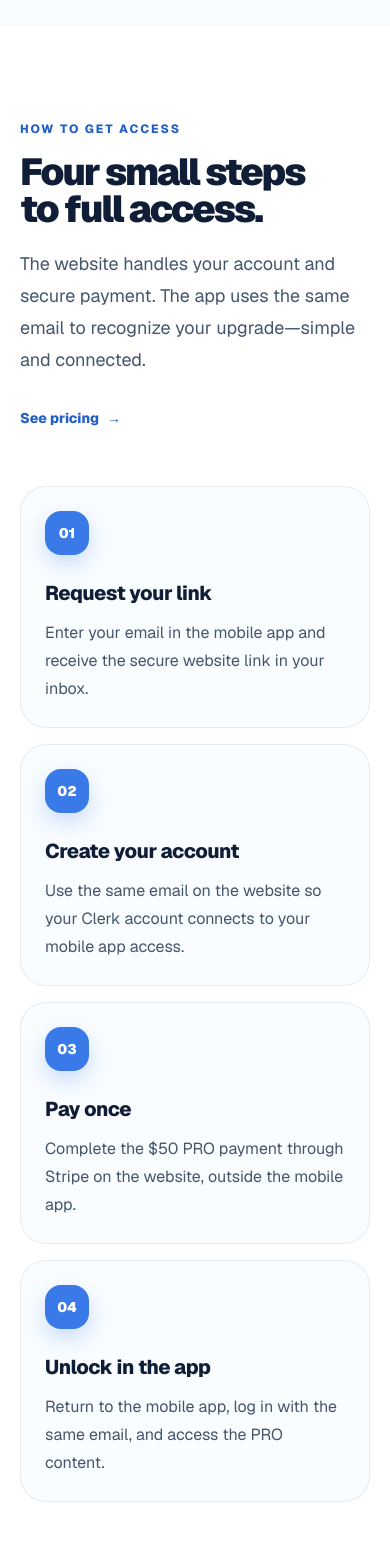
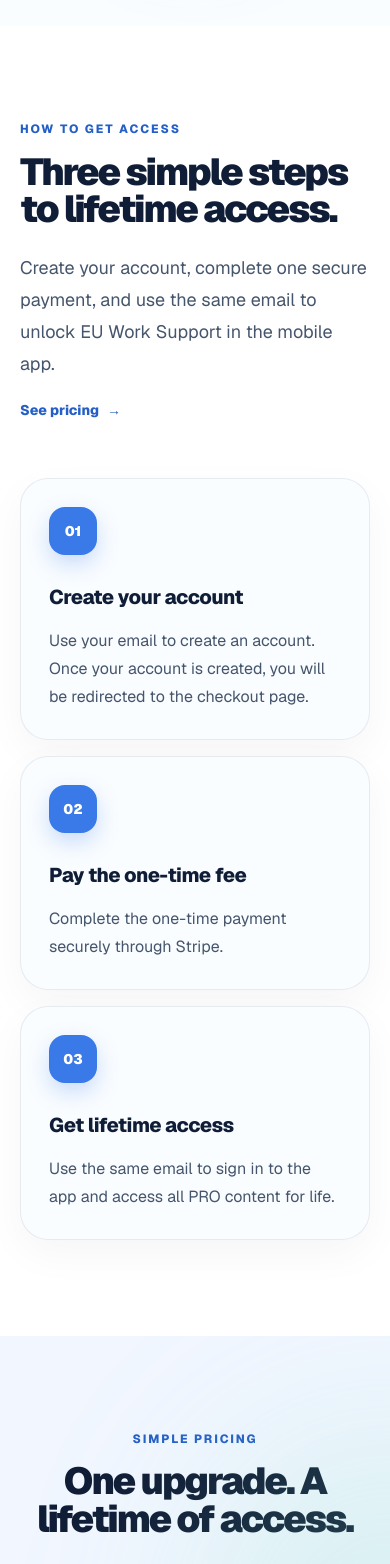
Before and after one commit to pksingh1508/eu_work_support_web, a Next.js app: page / in a window 390 px wide. Shown: the part 1300-2864 px from the top of the page. Built offline with nearby package versions, Linux system fonts and the light colour scheme.

Commit message:
update access workflow to three lifetime steps
- Revise workflow copy for account creation, one-time payment, and lifetime app access
- Redesign workflow layout as three connected responsive cards

```diff
--- a/src/components/landing/landing-content.ts
+++ b/src/components/landing/landing-content.ts
@@ -68,24 +68,19 @@ export const pricingPlans = [
 
 export const workflowSteps = [
   {
-    title: "Request your link",
+    title: "Create your account",
     description:
-      "Enter your email in the mobile app and receive the secure website link in your inbox.",
+      "Use your email to create an account. Once your account is created, you will be redirected to the checkout page.",
   },
   {
-    title: "Create your account",
+    title: "Pay the one-time fee",
     description:
-      "Use the same email on the website so your Clerk account connects to your mobile app access.",
+      "Complete the one-time payment securely through Stripe.",
   },
   {
-    title: "Pay once",
+    title: "Get lifetime access",
     description:
-      "Complete the $50 PRO payment through Stripe on the website, outside the mobile app.",
-  },
-  {
-    title: "Unlock in the app",
-    description:
-      "Return to the mobile app, log in with the same email, and access the PRO content.",
+      "Use the same email to sign in to the app and access all PRO content for life.",
   },
 ];
 
--- a/src/components/landing/workflow-section.tsx
+++ b/src/components/landing/workflow-section.tsx
@@ -6,25 +6,32 @@ import { m } from "motion/react";
 export function WorkflowSection() {
   return (
     <section id="how-to-get-access" className="bg-white px-5 py-24 sm:px-8 lg:py-32">
-      <div className="mx-auto grid max-w-[1240px] gap-14 lg:grid-cols-[0.78fr_1.22fr] lg:gap-20">
-        <m.div initial={{ opacity: 0, x: -24 }} whileInView={{ opacity: 1, x: 0 }} viewport={{ once: true, amount: 0.25 }} className="lg:sticky lg:top-32 lg:self-start">
-          <p className="section-kicker">How to get access</p>
-          <h2 className="section-title mt-4">Four small steps to full access.</h2>
-          <p className="mt-5 text-lg leading-8 text-slate-600">
-            The website handles your account and secure payment. The app uses
-            the same email to recognize your upgrade—simple and connected.
-          </p>
-          <a href="#pricing" className="mt-8 inline-flex items-center gap-2 text-sm font-extrabold text-[#245fc7]">See pricing <span aria-hidden="true">→</span></a>
+      <div className="mx-auto max-w-[1240px]">
+        <m.div initial={{ opacity: 0, y: 24 }} whileInView={{ opacity: 1, y: 0 }} viewport={{ once: true, amount: 0.25 }} className="grid gap-6 lg:grid-cols-2 lg:items-end">
+          <div>
+            <p className="section-kicker">How to get access</p>
+            <h2 className="section-title mt-4">Three simple steps to lifetime access.</h2>
+          </div>
+          <div className="lg:justify-self-end">
+            <p className="max-w-2xl text-lg leading-8 text-slate-600">
+              Create your account, complete one secure payment, and use the same
+              email to unlock EU Work Support in the mobile app.
+            </p>
+            <a href="#pricing" className="mt-5 inline-flex items-center gap-2 text-sm font-extrabold text-[#245fc7]">See pricing <span aria-hidden="true">→</span></a>
+          </div>
         </m.div>
 
-        <m.div initial="hidden" whileInView="visible" viewport={{ once: true, amount: 0.1 }} variants={{ visible: { transition: { staggerChildren: 0.12 } } }} className="relative grid gap-4 sm:grid-cols-2">
+        <m.div initial="hidden" whileInView="visible" viewport={{ once: true, amount: 0.1 }} variants={{ visible: { transition: { staggerChildren: 0.12 } } }} className="relative mt-14 grid gap-4 lg:grid-cols-3">
           {workflowSteps.map((step, index) => (
-            <m.article key={step.title} variants={{ hidden: { opacity: 0, y: 30 }, visible: { opacity: 1, y: 0, transition: { duration: 0.5, ease: "easeOut" } } }} whileHover={{ y: -5 }} className="group rounded-[26px] border border-[#101d36]/[0.08] bg-[#fafdff] p-6 sm:p-7">
-              <span className="flex h-11 w-11 items-center justify-center rounded-2xl bg-[#3979e8] text-sm font-black text-white shadow-[0_9px_22px_rgba(57,121,232,.25)]">
+            <m.article key={step.title} variants={{ hidden: { opacity: 0, y: 30 }, visible: { opacity: 1, y: 0, transition: { duration: 0.5, ease: "easeOut" } } }} whileHover={{ y: -5 }} className="group relative rounded-[28px] border border-[#101d36]/[0.08] bg-[#fafdff] p-7 shadow-[0_14px_40px_rgba(16,29,54,.04)] sm:p-8">
+              <span className="flex h-12 w-12 items-center justify-center rounded-2xl bg-[#3979e8] text-sm font-black text-white shadow-[0_9px_22px_rgba(57,121,232,.25)]">
                 0{index + 1}
               </span>
-              <h3 className="mt-6 text-xl font-extrabold tracking-[-0.025em] text-[#101d36]">{step.title}</h3>
-              <p className="mt-3 leading-7 text-slate-600">{step.description}</p>
+              <h3 className="mt-7 text-xl font-extrabold tracking-[-0.025em] text-[#101d36] sm:text-2xl">{step.title}</h3>
+              <p className="mt-4 leading-7 text-slate-600">{step.description}</p>
+              {index < workflowSteps.length - 1 ? (
+                <span aria-hidden="true" className="absolute -right-3 top-9 z-10 hidden h-6 w-6 items-center justify-center rounded-full border border-[#3979e8]/15 bg-white text-xs font-black text-[#3979e8] shadow-sm lg:flex">→</span>
+              ) : null}
             </m.article>
           ))}
         </m.div>
```
